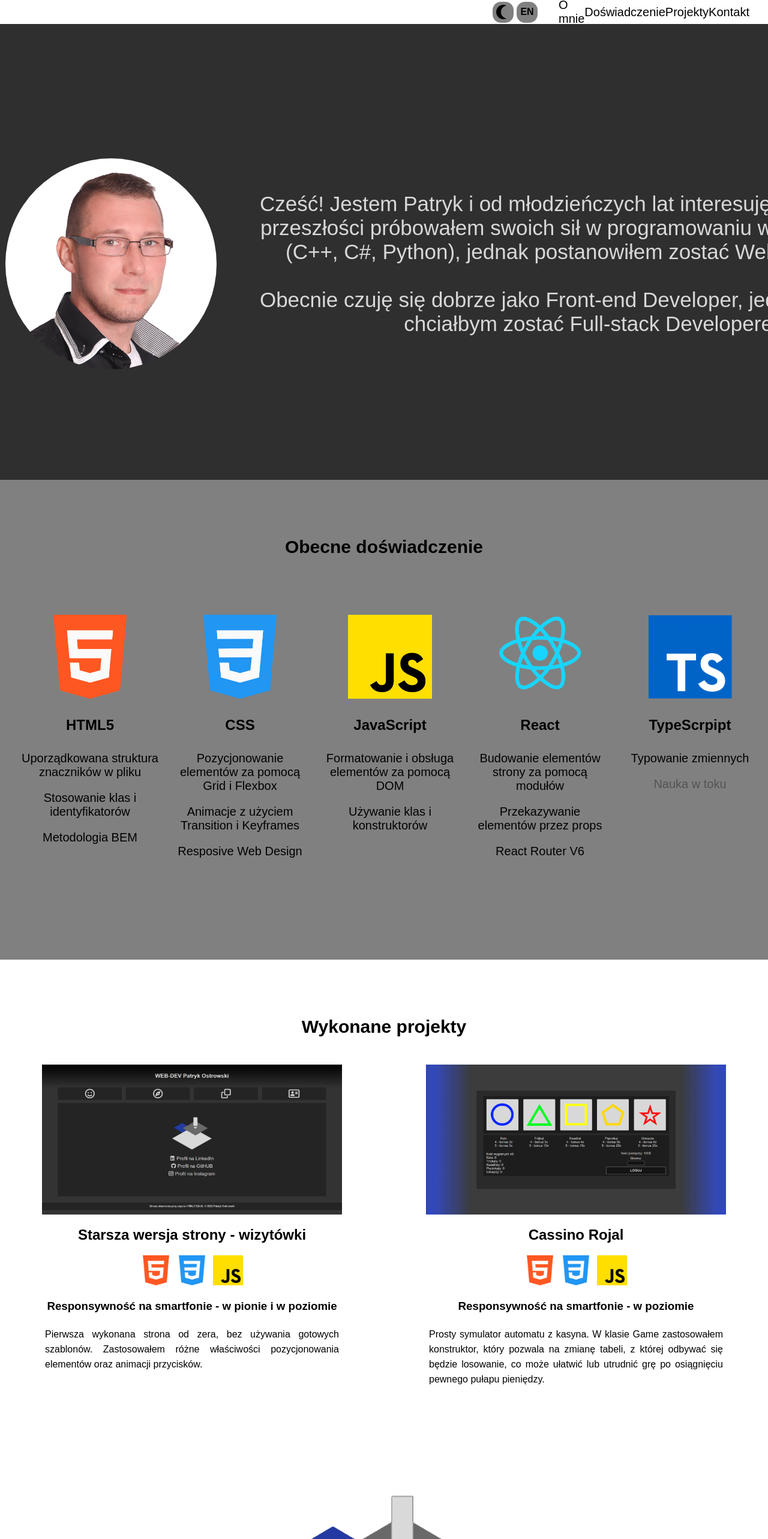
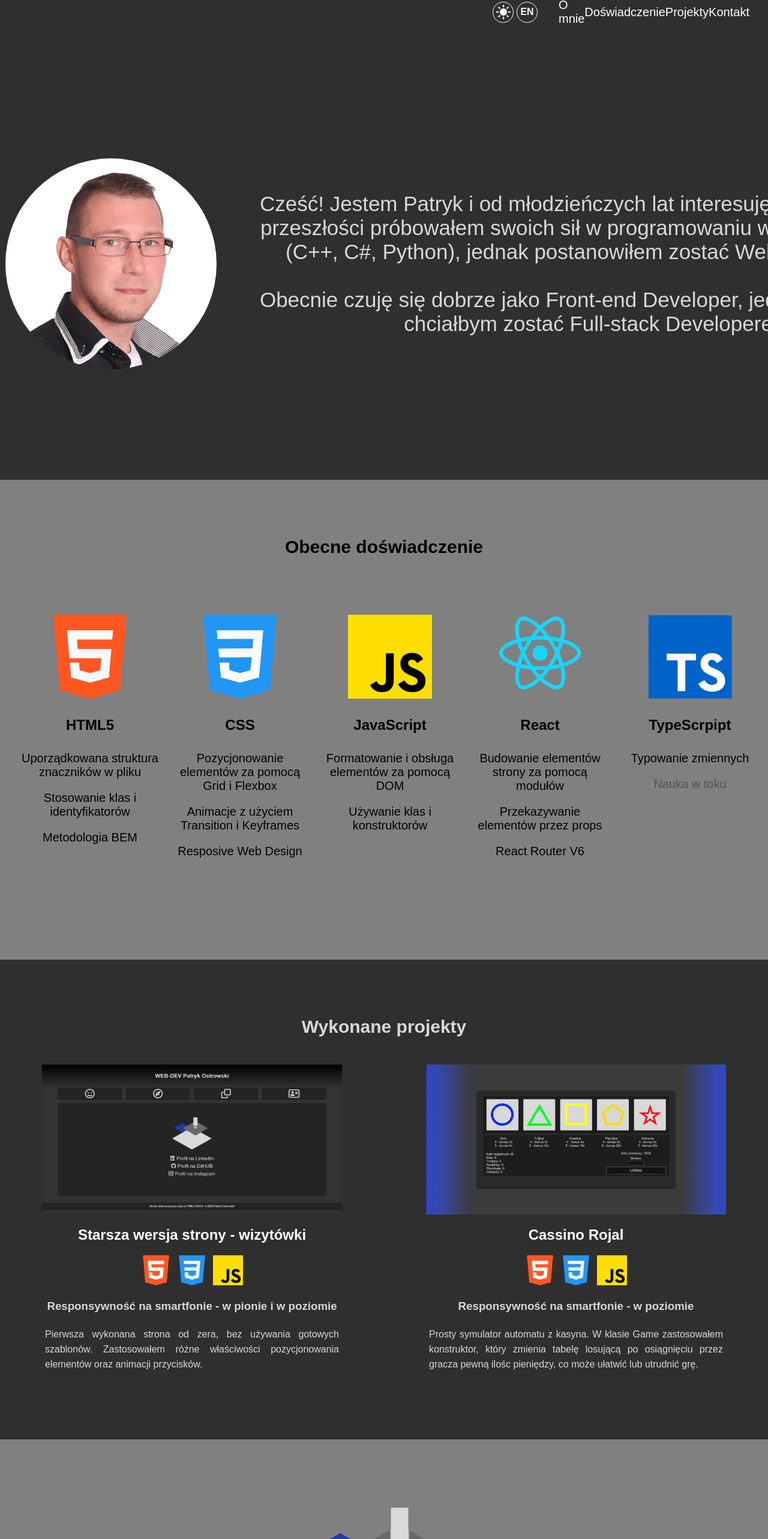
Before and after one commit to patryk-ostrowski/mainpagereact, a React (Create React App) app: page / in a window 1280 px wide. Shown: the top 2566 px of the page at 60% size. Built offline with nearby package versions, Linux system fonts and the light colour scheme.

Commit message:
Visual fundaments for day/night mode

```diff
--- a/src/components/App.css
+++ b/src/components/App.css
@@ -1,10 +1,17 @@
 body,
 html {
-  background-color: white;
   margin: 0;
   padding: 0;
   font-family: Arial, Helvetica, sans-serif;
   scroll-behavior: smooth;
+}
+
+.body__site {
+  background-color: white;
+}
+
+.body__site--dark {
+  background-color: rgb(47, 47, 47);
 }
 
 p {
@@ -17,9 +24,3 @@ li {
   margin: 0;
   padding: 0;
 }
-
-a {
-  font-size: 20px;
-  text-decoration: none;
-  color: black;
-}
--- a/src/components/App.js
+++ b/src/components/App.js
@@ -34,14 +34,14 @@ class App extends Component {
   render(){
     const {darkModeIsActive, language} = this.state
   return (
-    <>
+    <div className={darkModeIsActive ? "body__site" : "body__site--dark"}>
       <div id="up"></div>
       <Menu changeColor={this.handleChangeDayNightMode} changeLanguage={this.handleChangeLanguage} darkmode={darkModeIsActive} lang={language} />
       <About darkmode={darkModeIsActive} lang={language}/>
       <Experience darkmode={darkModeIsActive} lang={language}/>
       <Portfolio darkmode={darkModeIsActive} lang={language}/>
       <Contact darkmode={darkModeIsActive} />
-    </>
+    </div>
   );
 }}
 
--- a/src/components/about/About.css
+++ b/src/components/about/About.css
@@ -1,11 +1,13 @@
 .about,
 .about_dark {
+  background-color: white;
   text-align: center;
   height: 95vh;
 }
 
-.about_dark {
-  background-color: rgb(48, 47, 47);
+.about_dark,
+.about_dark a {
+  background-color: rgb(47, 47, 47);
   color: rgb(216, 216, 216);
 }
 
--- a/src/components/contact/Contact.css
+++ b/src/components/contact/Contact.css
@@ -5,11 +5,17 @@
   display: flex;
   justify-content: center;
   align-items: center;
+
 }
 
 .contact,
 .contact_dark {
   height: 100vh;
+  background-color: rgba(12, 75, 192, 0.774);
+}
+
+.contact_dark {
+  background-color: gray;
 }
 
 .contact__content,
@@ -18,7 +24,7 @@
 }
 
 .contact__content img {
-  width: 350px;
+  width: 300px;
 }
 
 .contact__content h3 {
@@ -30,6 +36,11 @@
   display: flex;
   align-items: center;
   padding: 10px;
+  font-weight: bold;
+}
+
+.contact__content a:hover {
+  opacity: .7;
 }
 
 .contact__content p {
@@ -44,6 +55,7 @@
 .contact_dark h2 {
   margin-bottom: 30px;
   margin-top: 0;
+  font-size: 30px;
 }
 
 .footer {
@@ -54,3 +66,10 @@
   text-align: center;
   margin-top: 90vh;
 }
+
+.contact a,
+.contact_dark a {
+  font-size: 25px;
+  text-decoration: none;
+  color: black;
+}
--- a/src/components/menu/Menu.css
+++ b/src/components/menu/Menu.css
@@ -1,4 +1,5 @@
-.Menu {
+.menu,
+.menu_dark {
   display: flex;
   justify-content: right;
   flex-direction: row;
@@ -9,13 +10,35 @@
   height: 5vh;
 }
 
+.menu_dark {
+  color: rgb(216, 216, 216);
+}
+
+.menu a,
+.menu_dark a {
+  font-size: 20px;
+  text-decoration: none;
+  color: black;
+}
+
+.menu_dark a {
+  color: white;
+}
+
+.menu a:hover {
+  color: rgba(0, 0, 0, .5);
+}
+
+.menu_dark a:hover {
+  color: rgb(216, 216, 216);
+}
+
 .menu__buttons--options,
 .menu__buttons--nav {
   display: flex;
   justify-content: space-between;
   align-items: center;
   height: 5vh;
-  background-color: white;
 }
 
 .menu__buttons--options {
@@ -36,18 +59,33 @@
   padding-right: 35px;
 }
 
-
-button {
+.menu button,
+.menu_dark button {
+  background-color: rgba(0, 0, 0, 0);
   padding: 3px;
   width: 35px;
   height: 35px;
   text-align: center;
   font-weight: bold;
   font-size: 16px;
-  background-color: gray;
-  border-style: none;
-  border-radius: 40%;
+  border: 1px solid black;
+  border-radius: 50%;
+  cursor: pointer;
 }
+
+.menu button:hover {
+  background-color: rgb(216, 216, 216);
+}
+
+.menu_dark button:hover {
+  background-color: black;
+}
+
+.menu_dark button {
+  color: white;
+  border: 1px solid white;
+}
+
 
 .dayNightButton {
   display: flex;
--- a/src/components/menu/Menu.js
+++ b/src/components/menu/Menu.js
@@ -20,16 +20,12 @@ const MenuEn = () => (
   </>
 )
 
-
-const Menu = (props) => {
-  console.log(props.darkmode);
-  console.log(props.lang);
-  return (
-    <div className='Menu' id="menu">
+const Menu = (props) => (
+    <div className={props.darkmode? "menu" : "menu_dark"} id="menu">
       <div className="menu__buttons--options">
         <button
           className="dayNightButton"
-          onClick={props.changeColor}>{props.darkmode ? <img src={sun} alt="O" /> : <img src={moon} alt="C" />}
+          onClick={props.changeColor}>{props.darkmode ? <img src={moon} alt="O" /> : <img src={sun} alt="C" />}
         </button>
         <button
           className="languageButton"
@@ -41,6 +37,5 @@ const Menu = (props) => {
       </div>
     </div>
   )
-}
 
 export default Menu;
--- a/src/components/portfolio/Portfolio.css
+++ b/src/components/portfolio/Portfolio.css
@@ -4,6 +4,12 @@
   justify-content: space-around;
   align-items: center;
   height: 100vh;
+}
+
+.portfolio_dark {
+  background-color: rgb(47, 47, 47);
+  color: rgb(216, 216, 216);
+
 }
 
 .portfolio__title {
@@ -15,6 +21,11 @@
 
 .portfolio__content--img img {
   width: 500px;
+}
+
+.portfolio a:hover,
+.portfolio_dark a:hover {
+  opacity: .7;
 }
 
 .portfolio article,
@@ -34,6 +45,7 @@
   padding: 5px;
 }
 
+
 .portfolio h2,
 .portfolio_dark h2 {
   margin: 15px 0;
@@ -46,3 +58,22 @@
   text-align: justify;
   line-height: 25px;
 }
+
+.portfolio a,
+.portfolio_dark a {
+  font-size: 20px;
+  text-decoration: none;
+  color: black;
+}
+
+.portfolio_dark a {
+  color: white;
+}
+
+.portfolio a:hover {
+  color: rgba(0, 0, 0, .5);
+}
+
+.portfolio_dark a:hover {
+  color: rgb(216, 216, 216);
+}
--- a/src/components/portfolio/Portfolio.js
+++ b/src/components/portfolio/Portfolio.js
@@ -41,7 +41,7 @@ const PortfolioPl = () => (
           </a>
           <ImageHtmlCssJs/>
           <h3>Responsywność na smartfonie - w poziomie</h3>
-          <p>Prosty symulator automatu z kasyna. W klasie Game zastosowałem konstruktor, który pozwala na zmianę tabeli, z której odbywać się będzie losowanie, co może ułatwić lub utrudnić grę po osiągnięciu pewnego pułapu pieniędzy.</p>
+          <p>Prosty symulator automatu z kasyna. W klasie Game zastosowałem konstruktor, który zmienia tabelę losującą po osiągnięciu przez gracza pewną ilośc pieniędzy, co może ułatwić lub utrudnić grę.</p>
         </article>
       </div>
     </>
@@ -74,7 +74,7 @@ const PortfolioEn = () => (
         </a>
         <ImageHtmlCssJs/>
         <h3>Responsibility on smartphone - horizontal</h3>
-        <p>Simply cassino machine simulator. Used constructor in class Game for changing random roller generator. For some cash value it could change lucky to better or worse.</p>
+        <p>Simply cassino machine simulator. Used constructor in class Game for changing random roller generator. For some player cash value it could change lucky to better or worse.</p>
       </article>
     </div>
   </>
```
